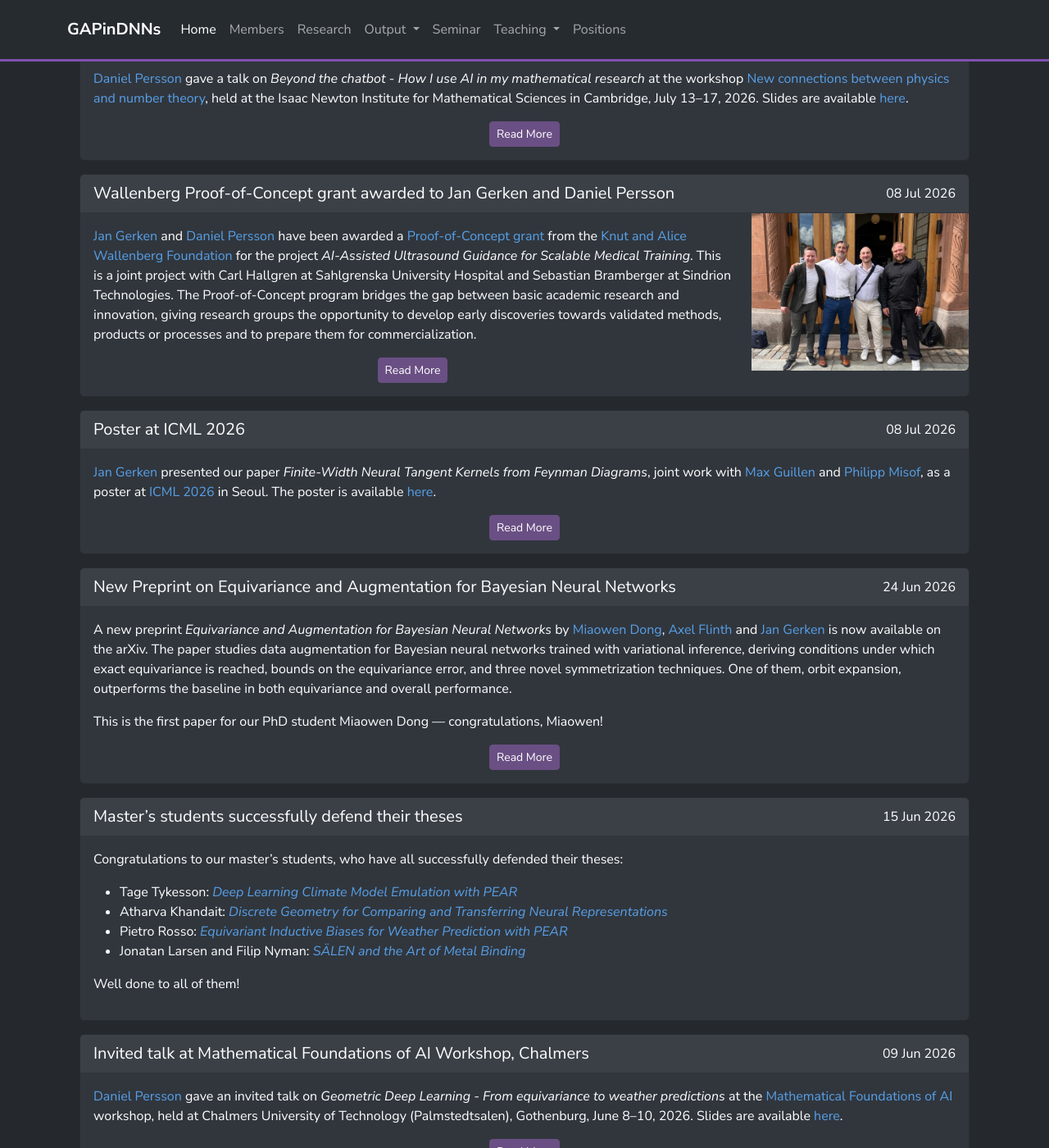
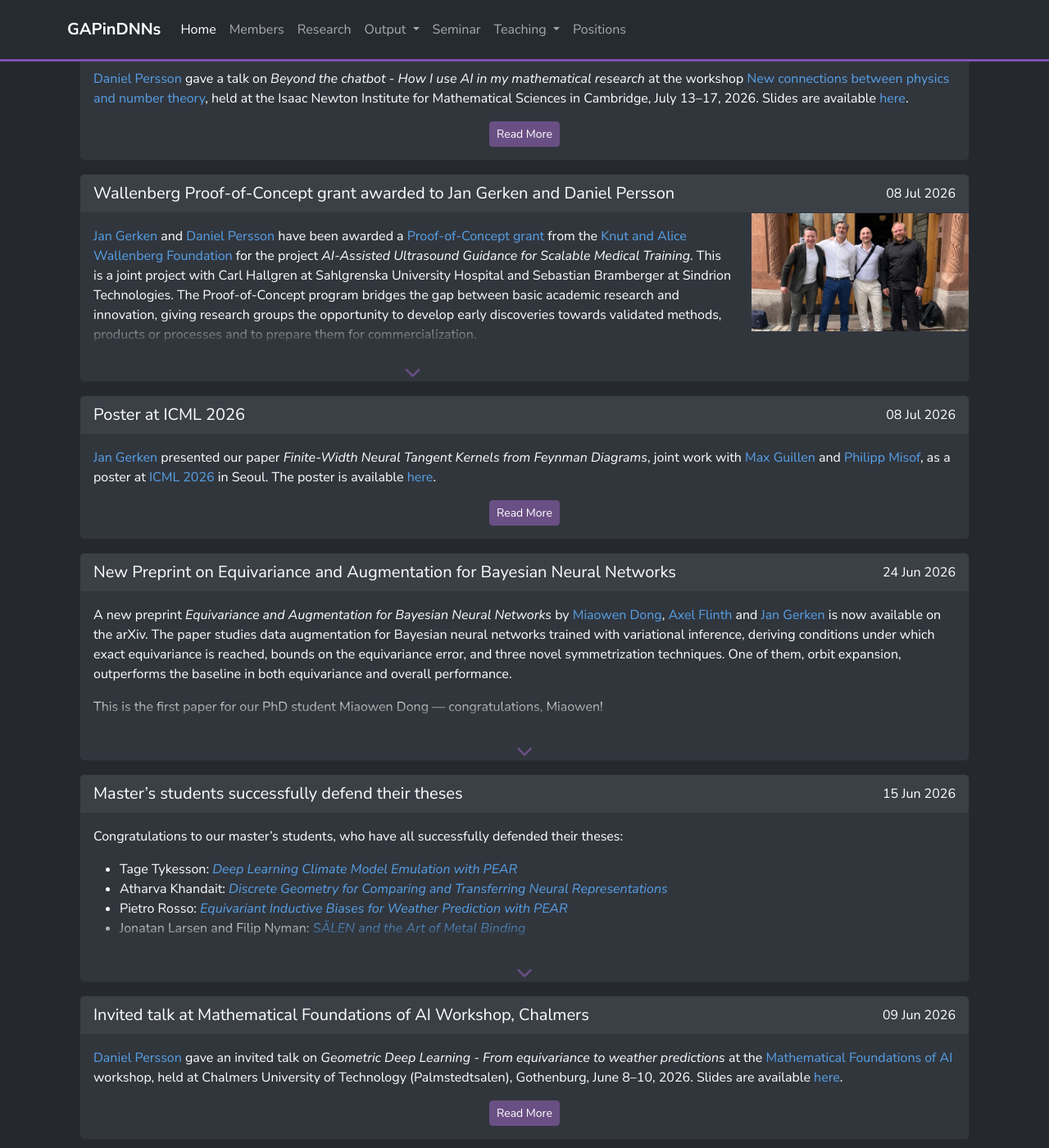
Before and after one commit to GAPinDNNs/gapindnns.github.io, a Jekyll site: the page built from _pages/index.md, in a window 1280 px wide and 1400 px high, scrolled down 889 px. Shown: the whole window at 82% size. Built offline with Jekyll 4.4.1, drawn with Linux system fonts in a browser that asks for light colours; nearby versions of some CDN libraries; part of the change alters nothing that is shown.

```diff
--- a/_includes/news_entry.html
+++ b/_includes/news_entry.html
@@ -20,11 +20,13 @@
       <div class="card-body">
         <!-- <div class="row align-items-center justify-content-between"> -->
           <div class="col-sm align-items-center">
-            <div class="card-text collapse-wrapper news-text" id="news-text-{{ news_id }}">
+            <div class="card-text news-text">
+              <div class="collapse-wrapper" id="news-text-{{ news_id }}">
               {{ news.text | markdownify }}
+              </div>
               {% if news.link %}
               <!-- <div class="col-sm-2 text-end "> -->
-              <div class="text-center ">
+              <div class="news-external-link text-center">
                 <a href="{{ news.link }}" class="btn btn-sm btn-primary" role="button">Read More</a>
               </div>
               {% endif %}
--- a/_sass/_custom_variables.scss
+++ b/_sass/_custom_variables.scss
@@ -48,7 +48,7 @@ $font-sizes: (
 $card-cap-bg:                       $alloy-bb;
 $card-bg:                           $alloy-b;
 
-$news-height:                       12rem;
+$news-height:                       9rem;
 
 // Dropdowns
 
--- a/_sass/main.scss
+++ b/_sass/main.scss
@@ -203,6 +203,21 @@ p + h2 {
   max-height: none !important;
 }
 
+.news-external-link {
+  max-height: 3rem;
+  overflow: hidden;
+  opacity: 1;
+  transform: translateY(0);
+  transition: max-height 0.3s ease, opacity 0.2s ease, transform 0.3s ease;
+}
+
+.news-text.has-overflow:not(.expanded) .news-external-link {
+  max-height: 0;
+  opacity: 0;
+  pointer-events: none;
+  transform: translateY(-0.25rem);
+}
+
 .collapse-wrapper.expanded::after {
   opacity: 0;
 }
--- a/assets/js/card_functionalities.js
+++ b/assets/js/card_functionalities.js
@@ -1,28 +1,58 @@
 export function add_expandable_functionality() {
-  document.querySelectorAll('.toggle-btn').forEach(button => {
-    const targetSelector = button.getAttribute('data-target');
-    const newsText = document.querySelector(targetSelector);
+  document.querySelectorAll('.toggle-btn').forEach(setup_expandable_entry);
+}
 
-    if (!newsText) return;
+function setup_expandable_entry(button) {
+  const news_text = document.querySelector(button.getAttribute('data-target'));
+  if (!news_text) return;
 
+  const news_text_container = news_text.closest('.news-text');
 
-    requestAnimationFrame(() => {
-      const maxHeight = parseFloat(getComputedStyle(newsText).maxHeight);
-      const hasOverflow = newsText.scrollHeight > maxHeight;
-      // const hasOverflow = newsText.scrollHeight > newsText.clientHeight;
+  requestAnimationFrame(() => {
+    const collapsed_max_height = getComputedStyle(news_text).maxHeight;
+    const has_overflow = news_text.scrollHeight > parseFloat(collapsed_max_height);
 
-      if (!hasOverflow) {
-        button.style.setProperty('display', 'none', 'important');
-      } else {
-        newsText.classList.add('overflow');
-        // Attach toggle behavior
-        button.addEventListener('click', () => {
-          const expanded = newsText.classList.toggle('expanded');
-          button.classList.toggle('expanded', expanded);
-          button.setAttribute('aria-expanded', expanded);
-        });
-      }
+    if (!has_overflow) {
+      button.style.setProperty('display', 'none', 'important');
+      return;
+    }
 
+    news_text.classList.add('overflow');
+    news_text_container?.classList.add('has-overflow');
+    button.addEventListener('click', () => {
+      const expanded = !news_text.classList.contains('expanded');
+      set_expanded_state(news_text, news_text_container, button, expanded, collapsed_max_height);
     });
   });
 }
+
+function set_expanded_state(news_text, news_text_container, button, expanded, collapsed_max_height) {
+  if (expanded) {
+    news_text.style.setProperty('max-height', `${news_text.scrollHeight}px`, 'important');
+    news_text.classList.add('expanded');
+    remove_inline_max_height_after_transition(news_text, () => news_text.classList.contains('expanded'));
+  } else {
+    news_text.style.setProperty('max-height', `${news_text.scrollHeight}px`, 'important');
+    void news_text.offsetHeight;
+    news_text.classList.remove('expanded');
+    news_text.style.setProperty('max-height', collapsed_max_height, 'important');
+    remove_inline_max_height_after_transition(news_text, () => true);
+  }
+
+  news_text_container?.classList.toggle('expanded', expanded);
+  button.classList.toggle('expanded', expanded);
+  button.setAttribute('aria-expanded', expanded);
+}
+
+function remove_inline_max_height_after_transition(news_text, should_remove) {
+  const on_transition_end = event => {
+    if (event.target !== news_text || event.propertyName !== 'max-height') return;
+
+    if (should_remove()) {
+      news_text.style.removeProperty('max-height');
+    }
+    news_text.removeEventListener('transitionend', on_transition_end);
+  };
+
+  news_text.addEventListener('transitionend', on_transition_end);
+}
```
